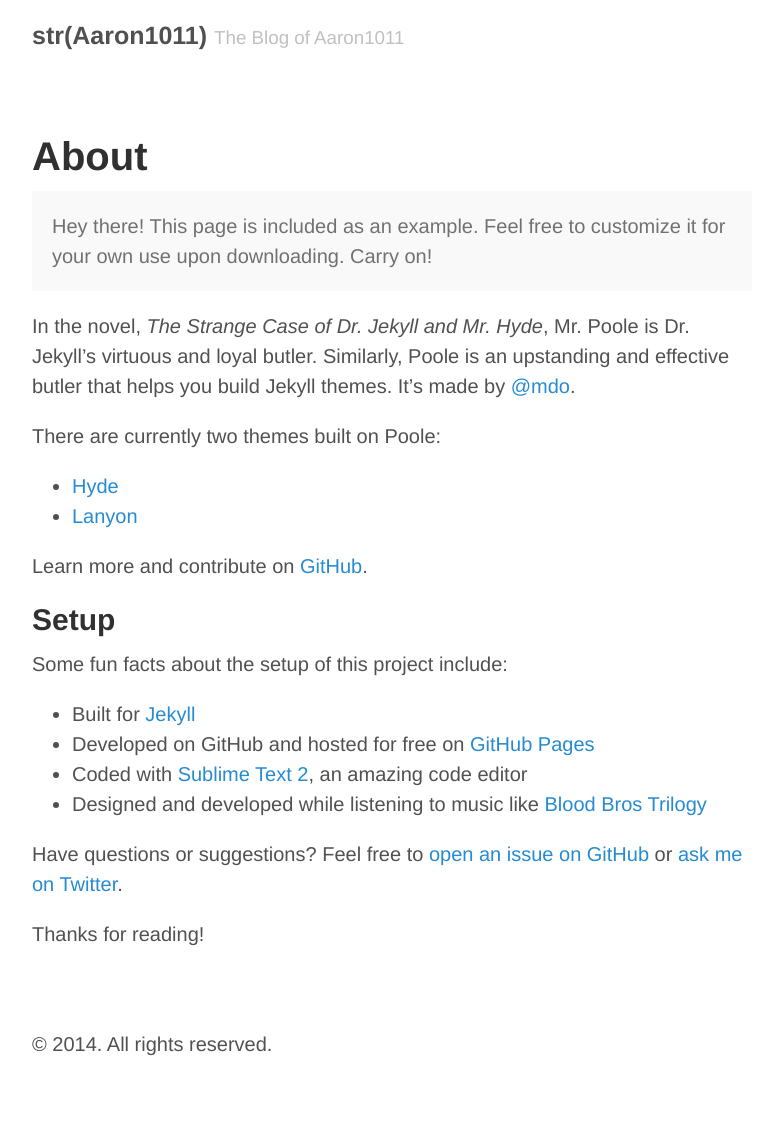
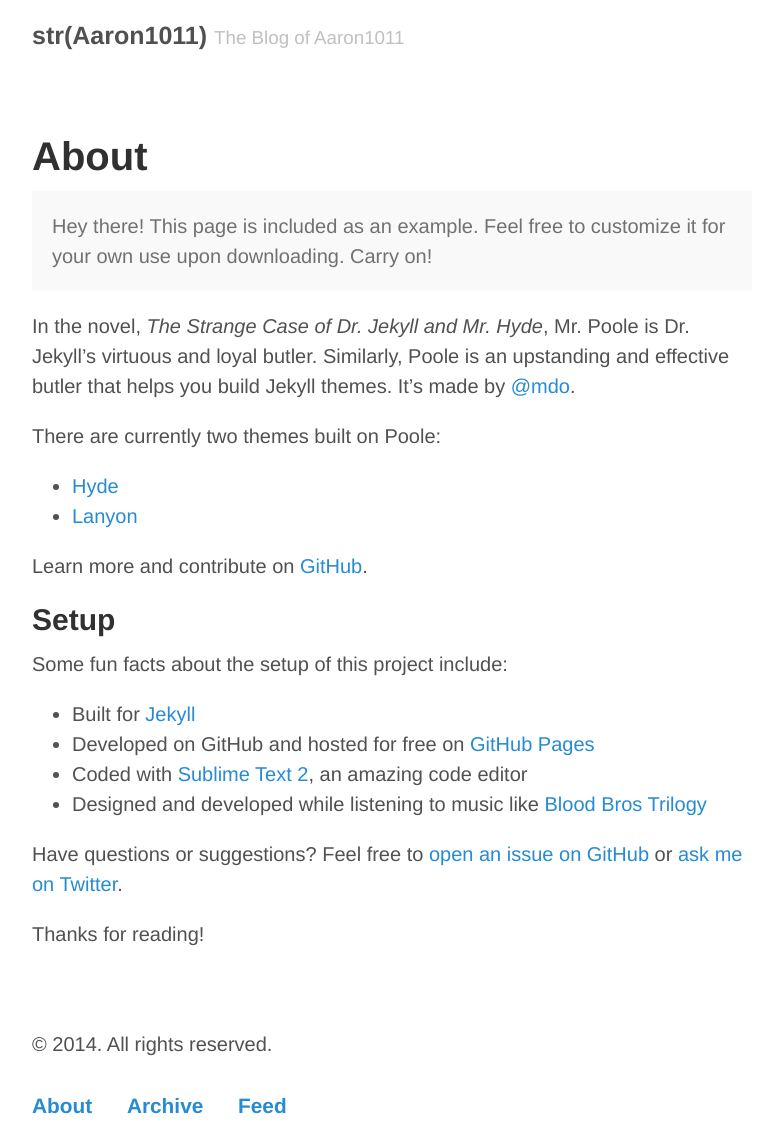
Before and after one commit to Aaron1011/Aaron1011.github.io_old, a Jekyll site: the page built from about.md, in a window 1280 px wide. Shown: the whole page, without its empty margins (248-1021 px from the left). Built offline with Jekyll 4.4.1, drawn with Linux system fonts in a browser that asks for light colours; Markdown is read by kramdown in place of the engine named in the settings; before the commit the page ends 1079 px from its top, so only the background shows below that.

Commit message:
Added footer

```diff
--- a/_config.yml
+++ b/_config.yml
@@ -19,3 +19,8 @@
 version:          1.0.0
 github:
   repo:           https://github.com/poole/poole
+
+pages_list:
+  About: '/about'
+  Archive: '/archive'
+  Feed: '/atom.xml'
--- a/_layouts/default.html
+++ b/_layouts/default.html
@@ -10,7 +10,8 @@
         <h3 class="masthead-title">
           <a href="{{ site.baseurl }}" title="Home">{{ site.title }}</a>
           <small>{{ site.tagline }}</small>
-        </h3>
+
+	 </h3>
       </div>
 
       {{ content }}
@@ -19,6 +20,12 @@
         <p>
           &copy; {{ site.time | date: '%Y' }}. All rights reserved.
         </p>
+	<h3>
+	{% for page in site.pages_list %}
+	      <small><a href="{{ page[1]  }}">{{ page[0] }}</a></small>
+	    &nbsp;&nbsp;&nbsp;
+         {% endfor %}
+	 </h3>
       </div>
     </div>
 
```
